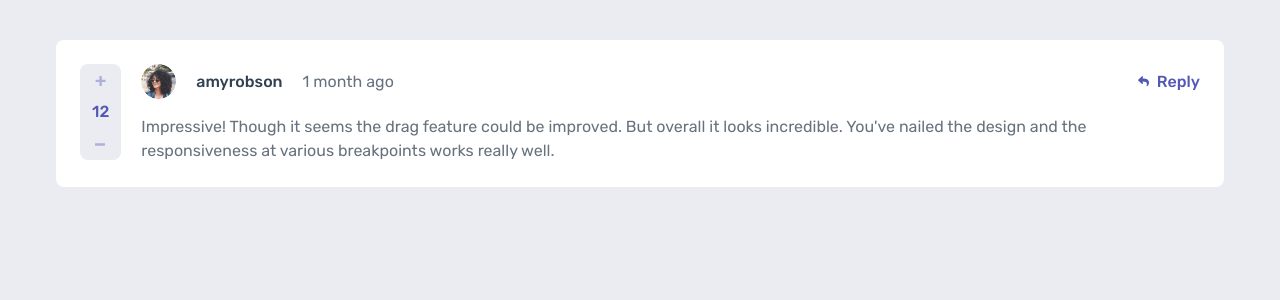
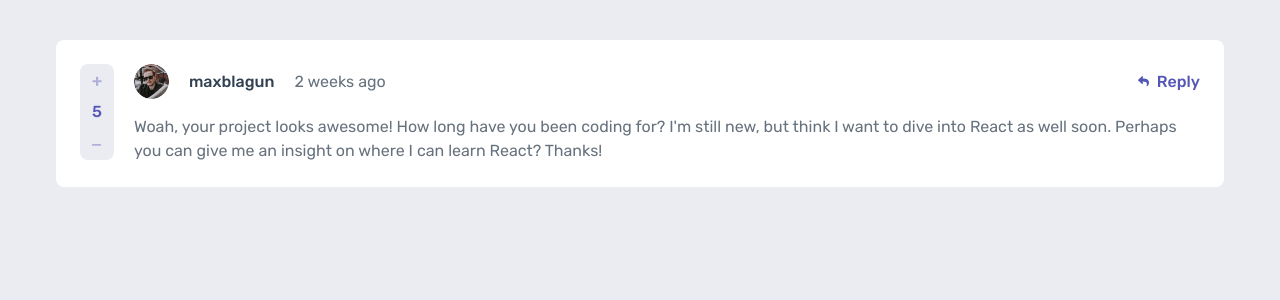
Before and after one commit to ramonhentges/interactive-comments, a Next.js app: page / in a window 1280 px wide. Shown: the top 300 px of the page. Built offline with nearby package versions, Linux system fonts and the light colour scheme.

Commit message:
fix: pass coments as props

```diff
--- a/src/components/Comment/index.tsx
+++ b/src/components/Comment/index.tsx
@@ -1,8 +1,12 @@
-export const Comment = () => {
+import { RateComment, IconButton, Avatar, Username, Body } from '..';
+import { Comment as CommentEntity } from '../../entities';
+import { Icons } from '../../enums/icons';
+
+export const Comment = ({ comment }: CommentProps) => {
   return (
     <div className="bg-white rounded-lg flex flex-col-reverse sm:flex-row items-start gap-5 p-6">
       <div className="flex flex-row justify-between items-center w-full sm:w-auto">
-        <RateComment />
+        <RateComment comment={comment} />
         <IconButton
           icon={Icons.reply}
           text={'Reply'}
@@ -25,3 +29,7 @@ export const Comment = () => {
     </div>
   );
 };
+
+type CommentProps = {
+  comment: CommentEntity;
+};
--- a/src/components/RateComment/index.tsx
+++ b/src/components/RateComment/index.tsx
@@ -1,6 +1,7 @@
 import Image from 'next/image';
+import { Comment } from '../../entities';
 
-export const RateComment = () => {
+export const RateComment = ({ comment }: RateCommentProps) => {
   return (
     <div className="flex flex-row sm:flex-col items-center justify-center px-3 py-1 gap-4 sm:gap-2 bg-lightGray rounded-lg">
       <button className="opacity-40 hover:opacity-90">
@@ -12,7 +13,9 @@ export const RateComment = () => {
           height={'11px'}
         />
       </button>
-      <p className="font-rubik font-medium text-base text-blue">12</p>
+      <p className="font-rubik font-medium text-base text-blue">
+        {comment.score}
+      </p>
       <button className="opacity-40 hover:opacity-90">
         <Image
           src="/assets/icon-minus.svg"
@@ -25,3 +28,7 @@ export const RateComment = () => {
     </div>
   );
 };
+
+type RateCommentProps = {
+  comment: Comment;
+};
--- a/src/components/index.ts
+++ b/src/components/index.ts
@@ -2,3 +2,4 @@ export * from './RateComment';
 export * from './Avatar';
 export * from './Typography';
 export * from './Buttons';
+export * from './Comment';
--- a/src/data/data.ts
+++ b/src/data/data.ts
@@ -1,4 +1,6 @@
-export const data = {
+import { User, Comment } from '../entities';
+
+export const data: DataType = {
   currentUser: {
     image: {
       png: '/assets/avatars/image-juliusomo.png',
@@ -70,3 +72,8 @@ export const data = {
     },
   ],
 };
+
+type DataType = {
+  currentUser: User;
+  comments: Comment[];
+};
--- a/src/pages/index.tsx
+++ b/src/pages/index.tsx
@@ -1,12 +1,10 @@
 import type { NextPage } from 'next';
 import Head from 'next/head';
-import { Avatar, IconButton, RateComment, Username } from '../components';
-import { Body } from '../components/Typography/Body';
+import { Comment } from '../components';
 import { data } from '../data';
-import { Icons } from '../enums/icons';
 
 const Home: NextPage = () => {
-  const comment = data.comments[0];
+  const comment = data.comments[1];
   return (
     <div className="bg-lightGray w-screen min-h-screen flex flex-col items-center py-8 sm:py-10">
       <Head>
@@ -17,29 +15,7 @@ const Home: NextPage = () => {
 
       <main className="px-5 sm:px-14">
         <section>
-          <div className="bg-white rounded-lg flex flex-col-reverse sm:flex-row items-start gap-5 p-6">
-            <div className="flex flex-row justify-between items-center w-full sm:w-auto">
-              <RateComment />
-              <IconButton
-                icon={Icons.reply}
-                text={'Reply'}
-                className="ml-auto sm:hidden"
-              />
-            </div>
-            <div className="flex flex-col items-start gap-4">
-              <div className="flex flex-row gap-5 justify-start items-center w-full">
-                <Avatar imgUrl={comment.user.image.png} />
-                <Username username={comment.user.username} />
-                <Body>{comment.createdAt}</Body>
-                <IconButton
-                  icon={Icons.reply}
-                  text={'Reply'}
-                  className="ml-auto hidden sm:flex"
-                />
-              </div>
-              <Body>{comment.content}</Body>
-            </div>
-          </div>
+          <Comment comment={comment} />
         </section>
       </main>
 
```
